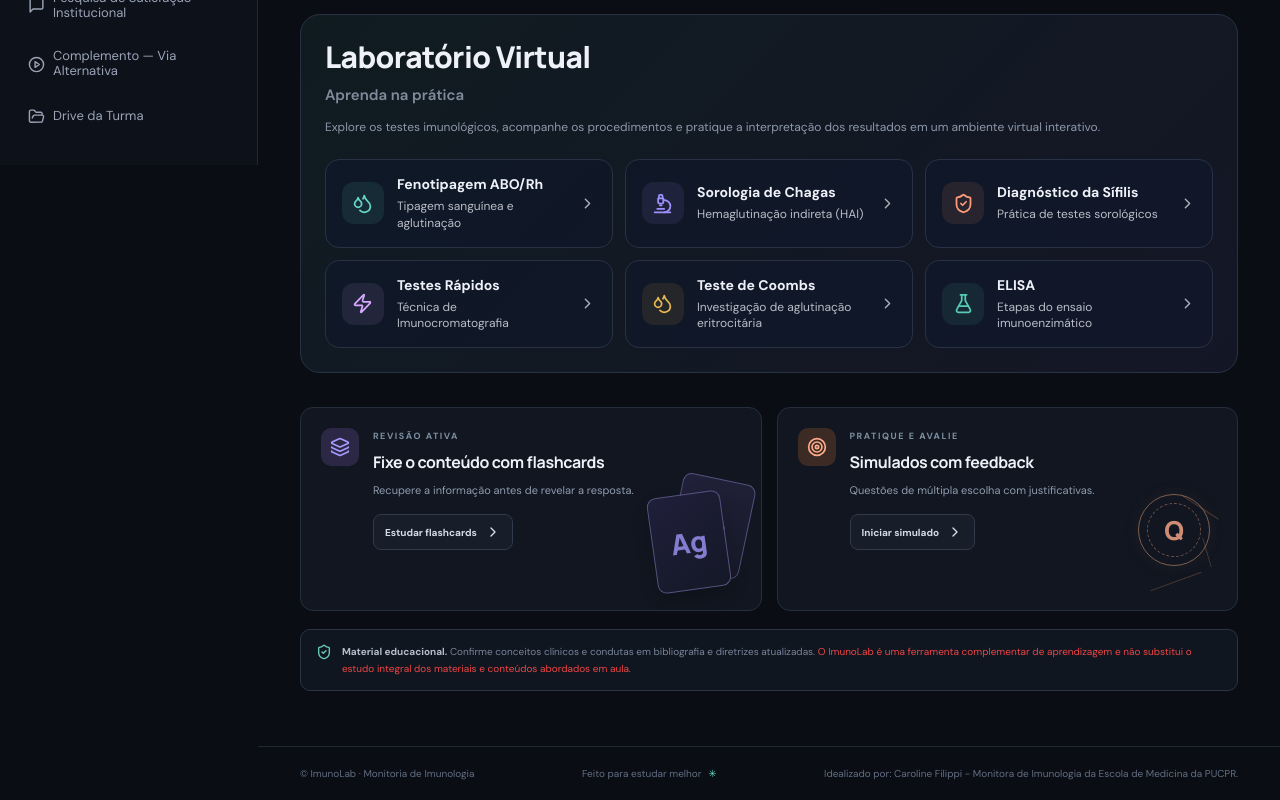
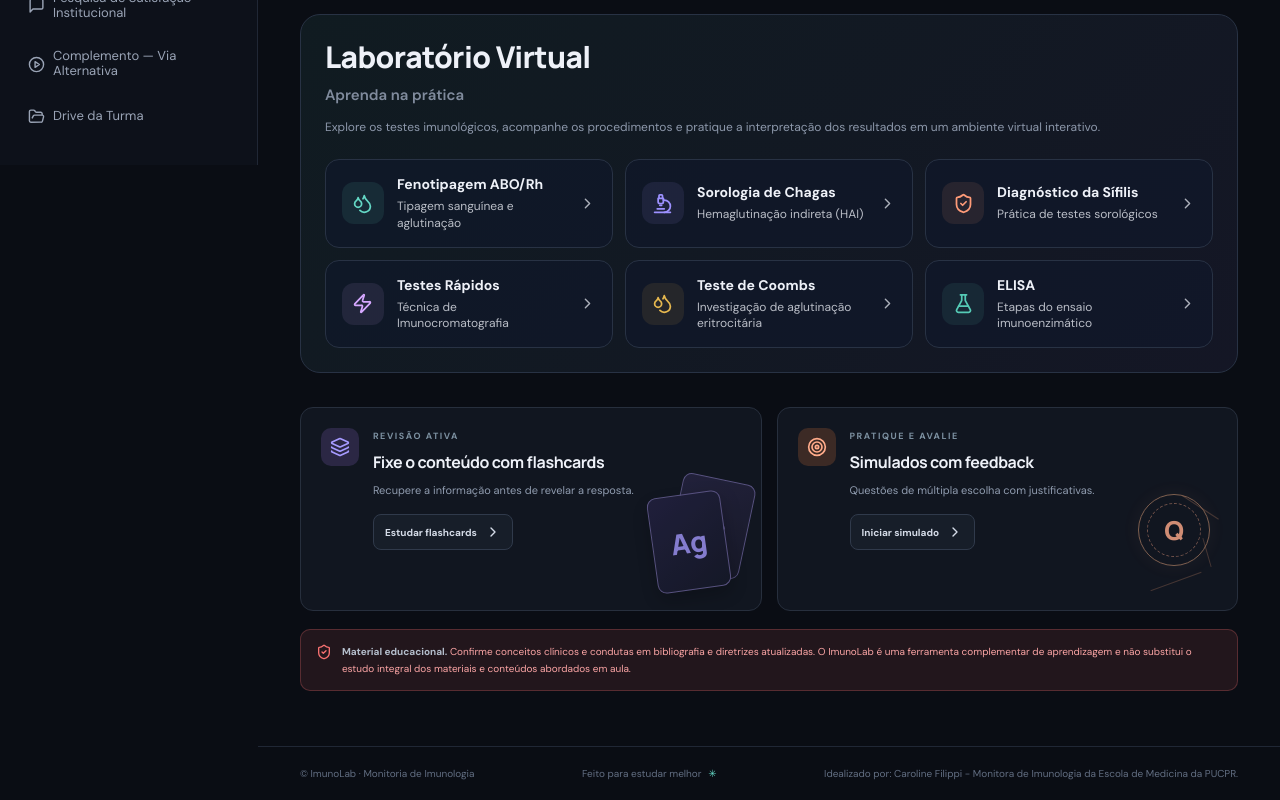
Before and after one commit to filippicaroline/imuno-lab, a React (Vite) app in the folder ImunoLab_Completo/: page / in a window 1280 px wide. Shown: the part 635-1435 px from the top of the page. Built offline with nearby package versions, Linux system fonts and the light colour scheme.

Commit message:
Update main.jsx

```diff
--- a/ImunoLab_Completo/src/main.jsx
+++ b/ImunoLab_Completo/src/main.jsx
@@ -745,14 +745,16 @@ function App() {
               </article>
             </div>
 
-            <div className="disclaimer">
-              <ShieldCheck size={16} />
+            <div className="disclaimer" style={{
+              background: 'rgba(248, 113, 113, 0.1)',
+              border: '1px solid rgba(248, 113, 113, 0.25)',
+              color: '#fca5a5'
+            }}>
+              <ShieldCheck size={16} style={{ color: '#f87171' }} />
               <p>
                 <b>Material educacional.</b> Confirme conceitos clínicos
                 e condutas em bibliografia e diretrizes atualizadas.{' '}
-                <span style={{ color: '#ef4444' }}>
-                  O ImunoLab é uma ferramenta complementar de aprendizagem e não substitui o estudo integral dos materiais e conteúdos abordados em aula.
-                </span>
+                O ImunoLab é uma ferramenta complementar de aprendizagem e não substitui o estudo integral dos materiais e conteúdos abordados em aula.
               </p>
             </div>
           </section>
```
